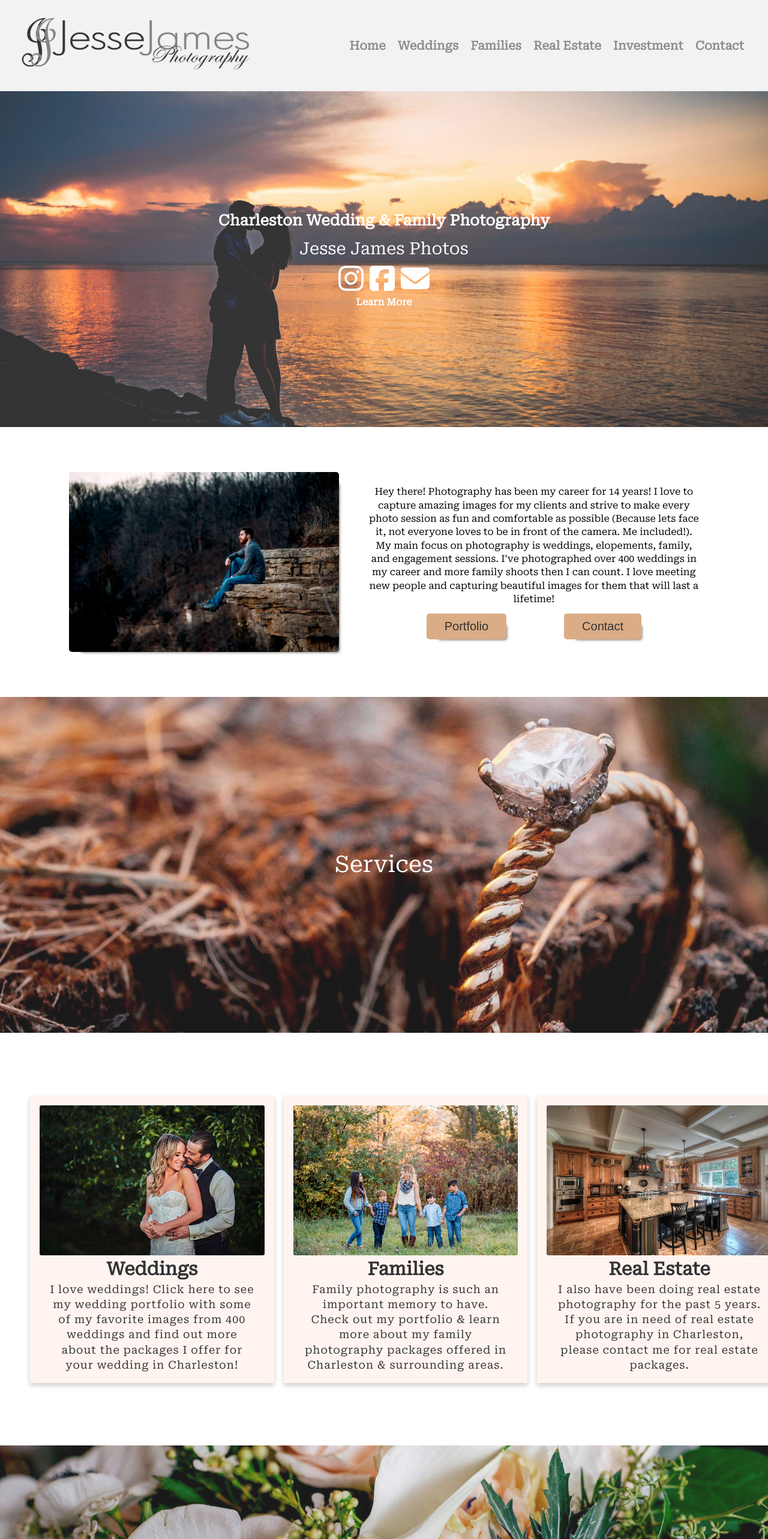
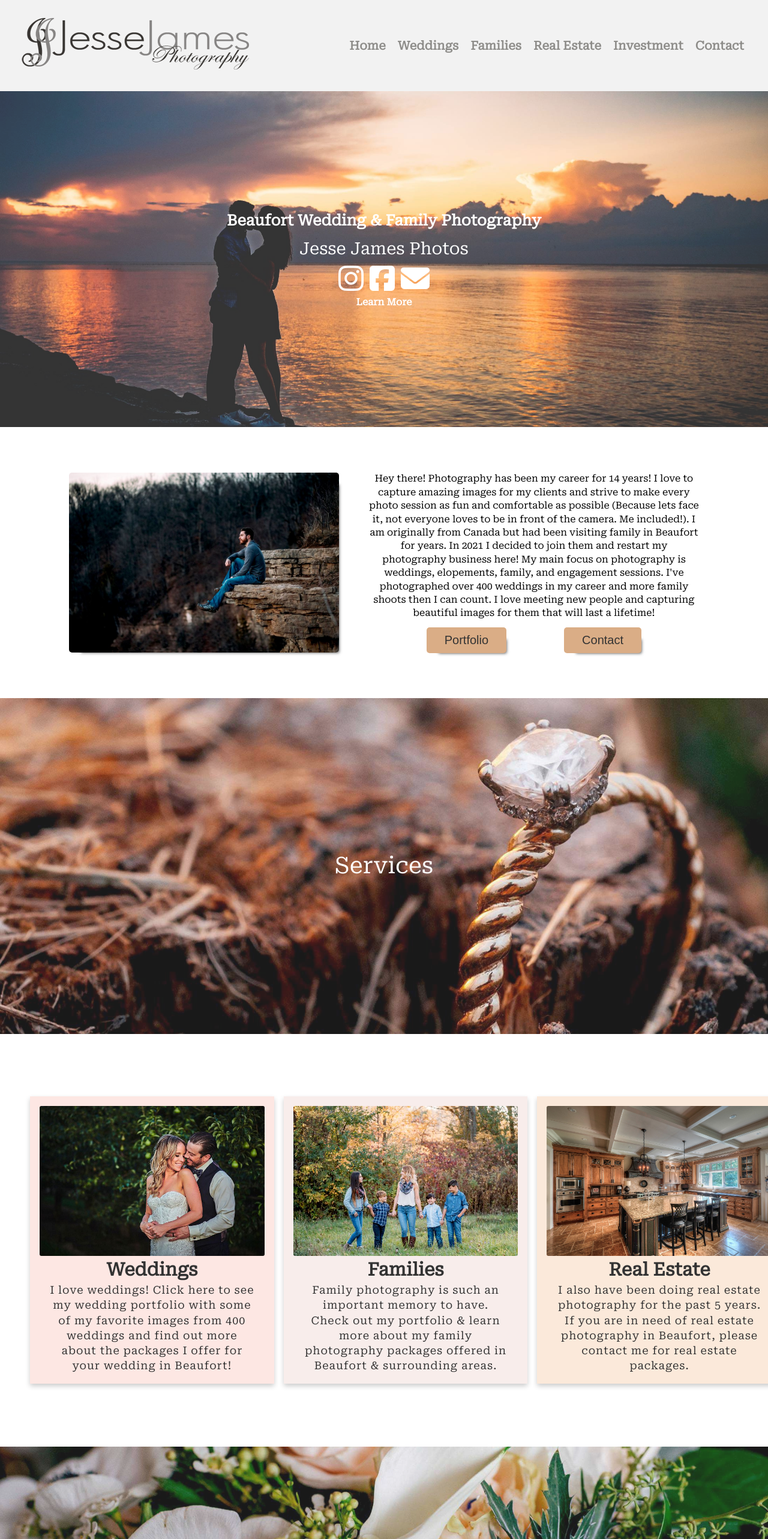
Before and after one commit to jessejamescanada/jessejamesReact, a React (Create React App) app: page / in a window 1280 px wide. Shown: the top 2566 px of the page at 60% size. Built offline with nearby package versions, Linux system fonts and the light colour scheme.

Commit message:
changed to beaufort

```diff
--- a/public/index.html
+++ b/public/index.html
@@ -17,7 +17,7 @@
 
     <link rel="manifest" href="%PUBLIC_URL%/manifest.json" />
 
-    <title>Charleston Wedding & Family Photography | Jesse James Photos</title>
+    <title>Beaufort Wedding & Family Photography | Jesse James Photos</title>
   </head>
   <body>
     <noscript>You need to enable JavaScript to run this app.</noscript>
--- a/src/App.css
+++ b/src/App.css
@@ -57,7 +57,7 @@ html {
   border: none;
   outline: none;
   cursor: pointer;
-  color: green;
+  color: #999;
 }
 
 .btn {
@@ -279,13 +279,24 @@ h3 {
 
 /* card component */
 .card {
-  background: #fff4f0;
+  /* background: #f8edeb; */
   display: flex;
   flex-direction: column;
   align-items: center;
   padding: 1rem;
   box-shadow: 0 4px 8px 0 rgba(0, 0, 0, 0.2);
-  transition: 0.3s;
+  transition: all 0.3s ease;
+  position: relative;
+}
+.services-container a:first-child{
+  background: #fcd5ce91;
+}
+
+.services-container a:nth-child(2){
+  background: #f8edeb;
+}
+.services-container a:nth-child(3){
+  background: #f9dcc49f;
 }
 
 .card:hover {
--- a/src/components/Contact.js
+++ b/src/components/Contact.js
@@ -7,8 +7,10 @@ function Contact() {
     <div className="ccForm">
     <h3>Contact Me</h3>
         <form
-          action="https://formspree.io/photography.jesse.james@gmail.com"
-          method="POST"
+         name="contact"
+         method="POST"
+         data-netlify="true"
+
         >
           <div className="ccField-prepend">
             <label>Name<span className="star">*</span> </label>
--- a/src/components/Footer.js
+++ b/src/components/Footer.js
@@ -4,7 +4,7 @@ function Footer() {
   return (
     <footer>
     <p>© 2022 Jesse James Photos</p>
-    <div className="nextp">Charleston, SC</div>
+    <div className="nextp">Beaufort, SC</div>
     <div className="social-container">
       <a
         href="https://www.instagram.com/jessejamesphotography_"
--- a/src/pages/About.js
+++ b/src/pages/About.js
@@ -8,7 +8,7 @@ function About() {
             <img src={jesseJamesPhotography} alt="" />
             <div className="who-content-container">
 
-                <p>Hey there! Photography has been my career for 14 years! I love to capture amazing images for my clients and strive to make every photo session as fun and comfortable as possible (Because lets face it, not everyone loves to be in front of the camera. Me included!).
+                <p>Hey there! Photography has been my career for 14 years! I love to capture amazing images for my clients and strive to make every photo session as fun and comfortable as possible (Because lets face it, not everyone loves to be in front of the camera. Me included!). I am originally from Canada but had been visiting family in Beaufort for years. In 2021 I decided to join them and restart my photography business here!
 
 My main focus on photography is weddings, elopements, family, and engagement sessions. I've photographed over 400 weddings in my career and more family shoots then I can count. I love meeting new people and capturing beautiful images for them that will last a lifetime!</p>
 <div className="about-btn-container">
--- a/src/pages/Families.js
+++ b/src/pages/Families.js
@@ -21,7 +21,7 @@ function Families() {
         {/* <div className="family-image-container">
             <img src={charleston_family_photography} alt="" />
         </div> */}
-        <LeftImageRightText img={charleston_family_photography} title="Charleston Family Photography" info="I love taking family photos in Charleston. There are so many great location to choose from! You can never go wrong with a nice park or taking photos on the beach during sunset. Family photos are so important. It's the perfect way to have a keepsake to hang in your home. I like to do a mix of traditional and candid photos where we get some great laughs (usually by me making a fool of myself!) and the classic poses that are timeless.
+        <LeftImageRightText img={charleston_family_photography} title="Beaufort Family Photography" info="I love taking family photos in Beaufort. There are so many great location to choose from! You can never go wrong with a nice park or taking photos on the beach during sunset. Family photos are so important. It's the perfect way to have a keepsake to hang in your home. I like to do a mix of traditional and candid photos where we get some great laughs (usually by me making a fool of myself!) and the classic poses that are timeless.
 
 I offer advice on what to wear, the time of day that's best and can give you different locations we can use for your family photos.
 
--- a/src/pages/Home.js
+++ b/src/pages/Home.js
@@ -25,7 +25,7 @@ function Home() {
     <div className="showcase-container" id='showcase1'>
         <img src={charlestonShowcase} alt="" />
         <div className="showcase-content">
-        <h1>Charleston Wedding & Family Photography</h1>
+        <h1>Beaufort Wedding & Family Photography</h1>
             <h3 className="primary-title2">Jesse James Photos</h3>
             <div className="social-container">
                 <a href="https://www.instagram.com/jessejamesphotography_" target="_blank">
@@ -53,9 +53,9 @@ function Home() {
     </div>
     </div>
     <div className="services-container" id="services">
-        <Link to='/weddings'><Card title='Weddings' info='I love weddings! Click here to see my wedding portfolio with some of my favorite images from 400 weddings and find out more about the packages I offer for your wedding in Charleston!' img={servicesWedding} /></Link>
-        <Link to='/families'><Card title='Families' info='Family photography is such an important memory to have. Check out my portfolio & learn more about my family photography packages offered in Charleston & surrounding areas.' img={servicesFamily}/></Link>
-        <Link to='/real-estate'><Card title='Real Estate' info='I also have been doing real estate photography for the past 5 years. If you are in need of real estate photography in Charleston, please contact me for real estate packages.' img={servicesRealEstate}/></Link>
+        <Link to='/weddings'><Card title='Weddings' info='I love weddings! Click here to see my wedding portfolio with some of my favorite images from 400 weddings and find out more about the packages I offer for your wedding in Beaufort!' img={servicesWedding} /></Link>
+        <Link to='/families'><Card title='Families' info='Family photography is such an important memory to have. Check out my portfolio & learn more about my family photography packages offered in Beaufort & surrounding areas.' img={servicesFamily}/></Link>
+        <Link to='/real-estate'><Card title='Real Estate' info='I also have been doing real estate photography for the past 5 years. If you are in need of real estate photography in Beaufort, please contact me for real estate packages.' img={servicesRealEstate}/></Link>
     </div>
 
     {/* testimonial showcase */}
--- a/src/pages/Investment.js
+++ b/src/pages/Investment.js
@@ -7,7 +7,7 @@ function Investment() {
     <div>
     <section id="packages">
     <div className="packages-info-container">
-        <p>Here you can find some info on the various wedding, elopement, photography and real estate packages I offer. Please message me if you have any questions!</p>
+        <p>Here you can find some info on the various wedding, elopement, family and real estate packages I offer. Please message me if you have any questions!</p>
     </div>
       <div className="packages-container">
         <div className="packages-side">
@@ -25,7 +25,7 @@ function Investment() {
         </div>
         <div className="packages-middle">
         <h2 className="packages-title packages-heading">Wedding Package 1</h2>
-        <div className="packages-price packages-heading">$2249</div>
+        <div className="packages-price packages-heading">$2099</div>
         <div className="packages-content">
           <p>&#8226; 6 Hours Coverage</p>
             <div className="line"></div>
@@ -40,7 +40,7 @@ function Investment() {
         </div>
         <div className="packages-middle">
         <h2 className="packages-title packages-heading">Wedding Package 2</h2>
-        <div className="packages-price packages-heading">$2949</div>
+        <div className="packages-price packages-heading">$2549</div>
         <div className="packages-content">
           <p>&#8226; 8 Hours Coverage</p>
             <div className="line"></div>
@@ -48,7 +48,7 @@ function Investment() {
             <div className="line"></div>
             <p>&#8226; Online Gallery</p>
             <div className="line"></div>
-            <p>&#8226; 2nd Shooter / Engagement Options</p>
+            <p>&#8226; Complimentary Engagements</p>
             <div className="line"></div>
             {/* <button class="btn"><a href="#contact">Contact</a></button> */}
         </div>
@@ -76,7 +76,7 @@ function Investment() {
         </div>
         <div>
             <h3>Real Estate Photos</h3>
-            <p>Stand alone real estate photos (1 house) are $150. Or a package of 3 houses for $300. Drone photography can be added for an additional $50 per</p>
+            <p>Stand alone real estate photos (1 house) are $150. Or a package of 3 houses for $300.</p>
         </div>
     </div>
     <Contact />
--- a/src/pages/RealEstate.js
+++ b/src/pages/RealEstate.js
@@ -26,8 +26,8 @@ function RealEstate() {
             <img src='' alt="" />
         </div>
         <div className="realEstate-info-container">
-            <h1>Charleston Real Estate Photography</h1>
-            <p>I offer stand alone and package deals for my real estate photography services in Charleston and the low country. All images for realtors have a turnaround time of 24-36 hours max and come in high resolution and fully edited. Please message me for details!</p>
+            <h1>Beaufort Real Estate Photography</h1>
+            <p>I offer stand alone and package deals for my real estate photography services in Beaufort and the surrounding areas. All images for realtors have a turnaround time of 24-36 hours max and come in high resolution and fully edited. Please message me for details!</p>
 
         </div>
         </div>
--- a/src/pages/Weddings.js
+++ b/src/pages/Weddings.js
@@ -26,15 +26,13 @@ function Weddings() {
         {/* <div className="wedding-image-container">
             <img src={wedding_photographer} alt="" />
         </div> */}
-        <LeftImageRightText img={barnWedding} title="Charleston Wedding Photography" info="I love the intimacy of a small wedding, elopement or engagement shoot. The couples get to kick back and relax with their closest family and friends and we can focus more on the love you two share.
-
-The beauty of photographing elopements in Charleston & Mount Pleasant is that there are so many gorgeous spots for your wedding, and I get to meet so many fun and interesting people!" />
-<RightImageLeftText img={wedding_photographer} title="Charleston Elopements" info="I've had the privilege of shooting over 400 weddings and elopements in my career. With elopements I offer a 1 - 3 hour package to cover those essential and intimate moments. I absolutely love elopements and that has become my main focus as my career has evolved. I do photograph a few larger weddings each year still and I offer a 6 or 8 hour package for those."/>
-<LeftImageRightText img={charleston_proposal} title="Charleston Engagements" info="Along with weddings and elopements, I also offer engagement photography. In my longer wedding packages, your engagement photos are included! Engagements are probably my favorite thing to photograph. The two of you get dressed up, we go to a few different locations, you share a lot of laughs and kisses and we create some gorgeous images together!" />
+        <LeftImageRightText img={barnWedding} title="Beaufort Wedding Photography" info="I love wedding photography. I have been shooting weddings since 2009 and have photographed over 400 weddings in my career. I love to be with you every step of the way, from when you are planning out your timeline, your engagements, to the 'must have' shots you want on your wedding day. I offer a couple of different packages which can be customized to suit your needs" />
+<RightImageLeftText img={wedding_photographer} title="Beaufort Elopements" info=" I adore elopements! If I could, I'd photograph an elopement every single day. There is something about the intimacy of a small wedding or elopement that I just love. I offer two different elopement packages which can be customized if needed."/>
+<LeftImageRightText img={charleston_proposal} title="Beaufort Engagements" info="Along with weddings and elopements, I also offer engagement photography. In my longer wedding packages, your engagement photos are included! Engagements are so much fun to photograph. The two of you get dressed up, we go to a few different locations, you share a lot of laughs and kisses and we create some gorgeous images together!" />
         <div className="wedding-info-container">
 <p>My elopement & engagement packages starts at $399. They include the fully retouched images in full resolution plus an online gallery.
 
-My Wedding photography packages start at $2499 for 6 hours of coverage and include the fully retouched images, engagement shoot and an online gallery.</p>
+My Wedding photography packages start at $2099 for 6 hours of coverage and include the fully retouched images, engagement shoot and an online gallery.</p>
         </div>
         </div>
         <div className="wedding-portfolio-container">
```
